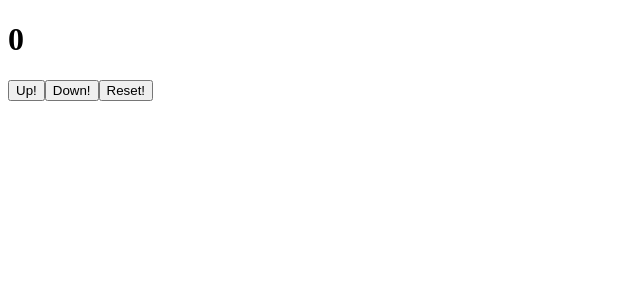
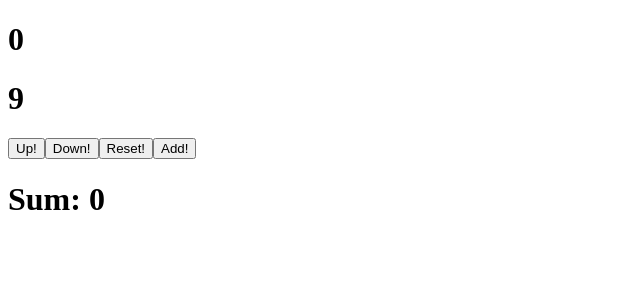
Before and after one commit to zacacollier/redux-talk-steps, a React (Create React App) app: page / in a window 1280 px wide. Shown: the top 300 px of the page, without its empty margins (0-640 px from the left). Built offline with nearby package versions, Linux system fonts and the light colour scheme.

Commit message:
Step 8: add and compute new state properties

```diff
--- a/src/index.js
+++ b/src/index.js
@@ -3,17 +3,23 @@ import { render }            from 'react-dom';
 import { connect, Provider } from 'react-redux';
 import { createStore }       from 'redux';
 
+// 8a: add a new property to state, and a
+//     corresponding case to our reducer
 const initialState = {
-  min: 0
+  min: 0,
+  max: 9,
+  sum: 0
 }
 const rootReducer = (state = initialState, action) => {
   switch(action.type) {
     case 'UP':
       return { ...state, min: ++state.min }
     case 'DOWN':
-      return { ...state, min: --state.min }
+      return { ...state, max: --state.max }
     case 'RESET':
-      return { ...state, min: 0 }
+      return { ...state, min: 0, max: 0 }
+    case 'ADD':
+      return { ...state, sum: state.min + state.max }
     default:
       return state;
   }
@@ -22,41 +28,42 @@ const store = createStore(
   rootReducer,
   window.devToolsExtension ? window.devToolsExtension() : f => f
 );
-// 7a: Map store properties to props
+// 8b: Map new state property to props...
 const mapStateToProps = (state) => {
   return {
     min: state.min,
+    max: state.max,
+    sum: state.sum
   }
 }
-// 7b: Map compenent's dispatched actions to props
+// 8c: ...and a corresponding action dispatch to props
 const mapDispatchToProps = (dispatch) => {
   return {
     up:    () => dispatch({ type: 'UP' }),
     down:  () => dispatch({ type: 'DOWN' }),
     reset: () => dispatch({ type: 'RESET' }),
+    add: () => dispatch({ type: 'ADD' }),
   }
 }
-/* 7c: Refactor StateHeader to be a more presentational component
- *     that just takes state properties from mapStateToProps,
- *     or passes actions up with mapDispatchToProps.
- *     No more nested passing of props down to child components!
- */
+// 8d: Add new button elements to dispatch actions,
+//     and a new header to render state from props!
 const StateHeader = (props) => (
   <div>
     <h1>
       { props.min }
     </h1>
+    <h1>
+      { props.max }
+    </h1>
     <button onClick={ props.up }>Up!</button>
     <button onClick={ props.down }>Down!</button>
     <button onClick={ props.reset }>Reset!</button>
+    <button onClick={ props.add }>Add!</button>
+    <h1>
+      Sum:  { props.sum }
+    </h1>
   </div>
 )
-/* 7d: connect expects mapStateToProps and mapDispatchToProps as its first 2 arguments,
- *     then a second invocation with the component as an argument. This is because connect
- *     actually returns a named function wrapWithConnect - if we pass a bad input we can view the
- *     error in the react-redux source code
- *     const ConnectStateHeader = connect(mapStateToProps, mapDispatchToProps)(888);
- */
 const ConnectStateHeader = connect(mapStateToProps, mapDispatchToProps)(StateHeader);
 const renderApp = () => {
   render (
```
